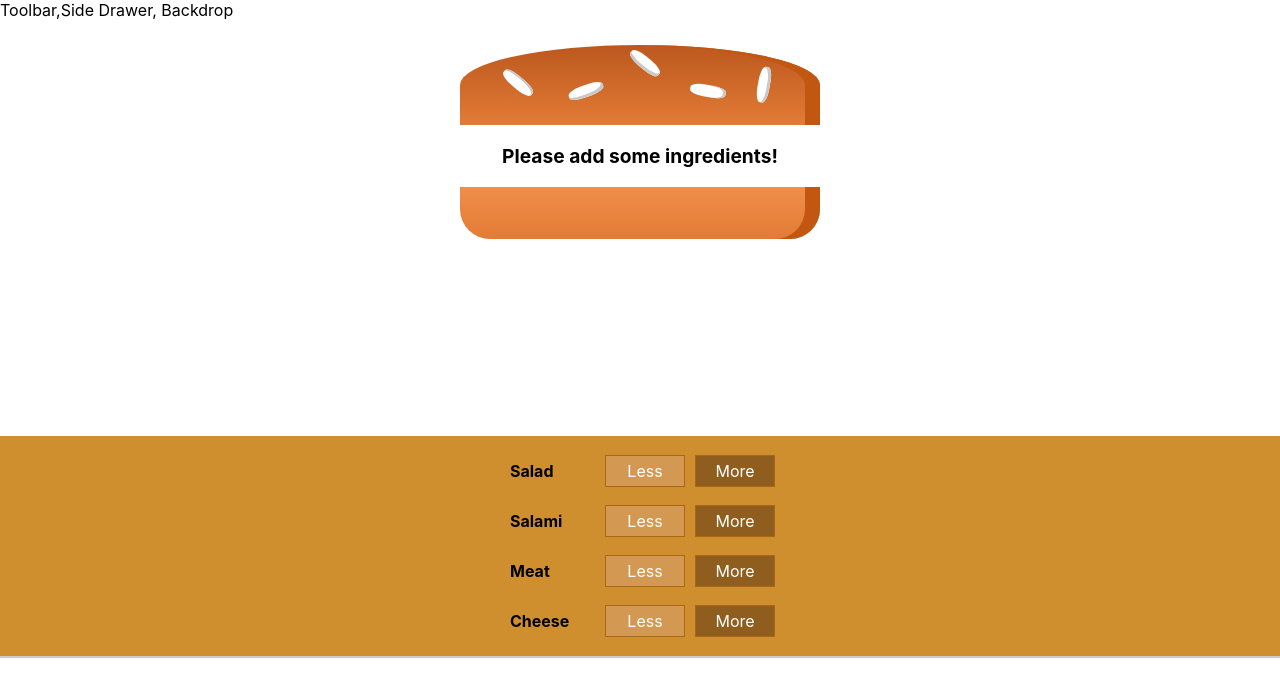
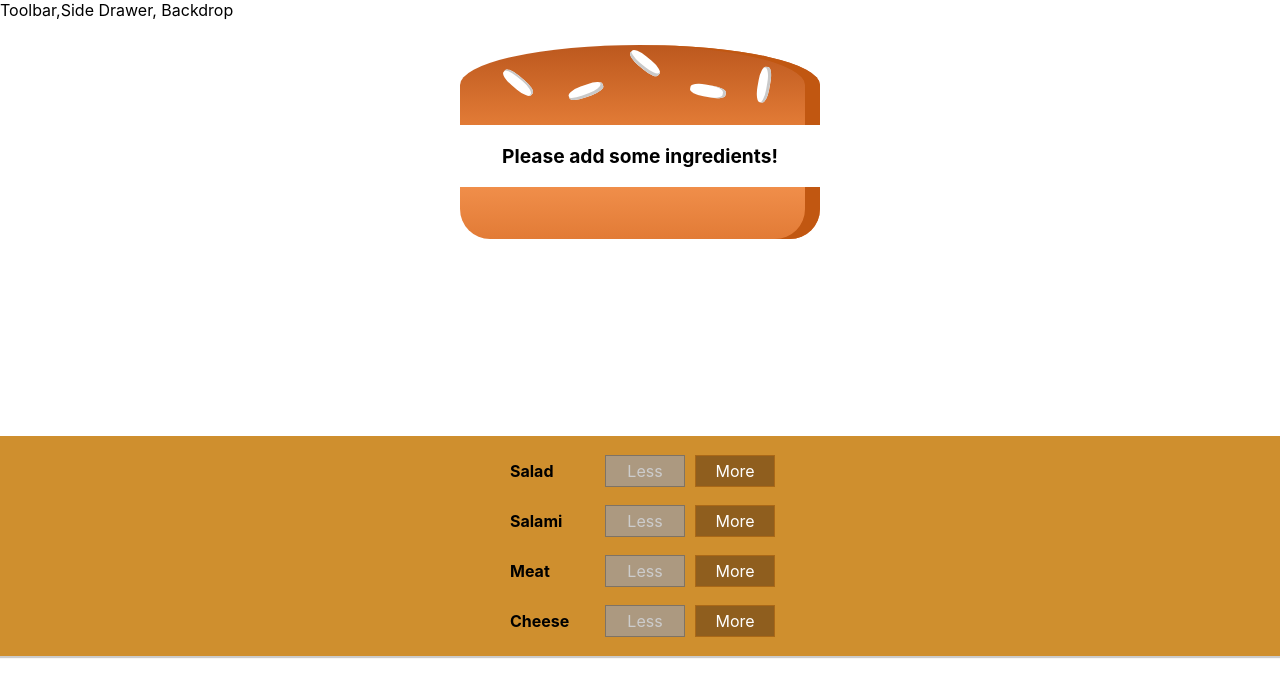
Before and after one commit to r0hitk/burgerapp, a React (Create React App) app: page / in a window 1280 px wide. Shown: the top 696 px of the page. Built offline with nearby package versions, Linux system fonts and the light colour scheme.

Commit message:
added button handlers

```diff
--- a/src/components/Burger/BuildControls/BuildControl/BuildControl.js
+++ b/src/components/Burger/BuildControls/BuildControl/BuildControl.js
@@ -5,8 +5,12 @@ const BuildControl = (props) => {
   return (
     <div className={classes.BuildControl}>
       <div className={classes.Label}>{props.label}</div>
-      <button className={classes.Less}>Less</button>
-      <button className={classes.More}>More</button>
+      <button className={classes.Less} onClick={props.less} disabled={props.disabled}>
+        Less
+      </button>
+      <button className={classes.More} onClick={props.more}>
+        More
+      </button>
     </div>
   );
 };
--- a/src/components/Burger/BuildControls/BuildControls.js
+++ b/src/components/Burger/BuildControls/BuildControls.js
@@ -13,7 +13,15 @@ const BuildControls = (props) => {
   return (
     <div className={classes.BuildControls}>
       {controls.map((ctrl) => {
-       return  <BuildControl label={ctrl.label} key={ctrl.label} />;
+        return (
+          <BuildControl
+            label={ctrl.label}
+            key={ctrl.label}
+            more={() => props.addIngredients(ctrl.type)}
+            less={() => props.removeIngredients(ctrl.type)}
+            disabled={props.disabledStatus[ctrl.type]}
+          />
+        );
       })}
     </div>
   );
--- a/src/containers/BurgerBuilder/BurgerBuilder.js
+++ b/src/containers/BurgerBuilder/BurgerBuilder.js
@@ -2,6 +2,13 @@ import React from "react";
 import AuxComponent from "../../hoc/AuxComponent";
 import Burger from "../../components/Burger/Burger";
 import BuildControls from "../../components/Burger/BuildControls/BuildControls";
+
+const INGREDIENTS_PRICES = {
+  salad: 20,
+  cheese: 25,
+  meat: 45,
+  salami: 35,
+};
 
 class BurgerBuilder extends React.Component {
   state = {
@@ -11,13 +18,57 @@ class BurgerBuilder extends React.Component {
       cheese: 0,
       meat: 0,
     },
+    totalPrice: 30,
+  };
+
+  addIngredientsHandler = (type) => {
+    const currentCount = this.state.ingredients[type];
+    const updatedCount = currentCount + 1;
+
+    const updatedIngredients = { ...this.state.ingredients };
+
+    updatedIngredients[type] = updatedCount;
+
+    const updatedPrice = this.state.totalPrice + INGREDIENTS_PRICES[type];
+    this.setState({
+      totalPrice: updatedPrice,
+      ingredients: updatedIngredients,
+    });
+  };
+
+  removeIngredientsHandler = (type) => {
+    const currentCount = this.state.ingredients[type];
+
+    if (currentCount <= 0) {
+      return;
+    }
+    const updatedCount = currentCount - 1;
+
+    const updatedIngredients = { ...this.state.ingredients };
+
+    updatedIngredients[type] = updatedCount;
+
+    const updatedPrice = this.state.totalPrice - INGREDIENTS_PRICES[type];
+    this.setState({
+      totalPrice: updatedPrice,
+      ingredients: updatedIngredients,
+    });
   };
 
   render() {
+    const disabledInfo = { ...this.state.ingredients };
+
+    for (let ing in disabledInfo) {
+      disabledInfo[ing] = disabledInfo[ing] <= 0;
+    }
     return (
       <AuxComponent>
         <Burger allIngredients={this.state.ingredients} />
-        <BuildControls />
+        <BuildControls
+          addIngredients={this.addIngredientsHandler}
+          removeIngredients={this.removeIngredientsHandler}
+          disabledStatus={disabledInfo}
+        />
       </AuxComponent>
     );
   }
```
